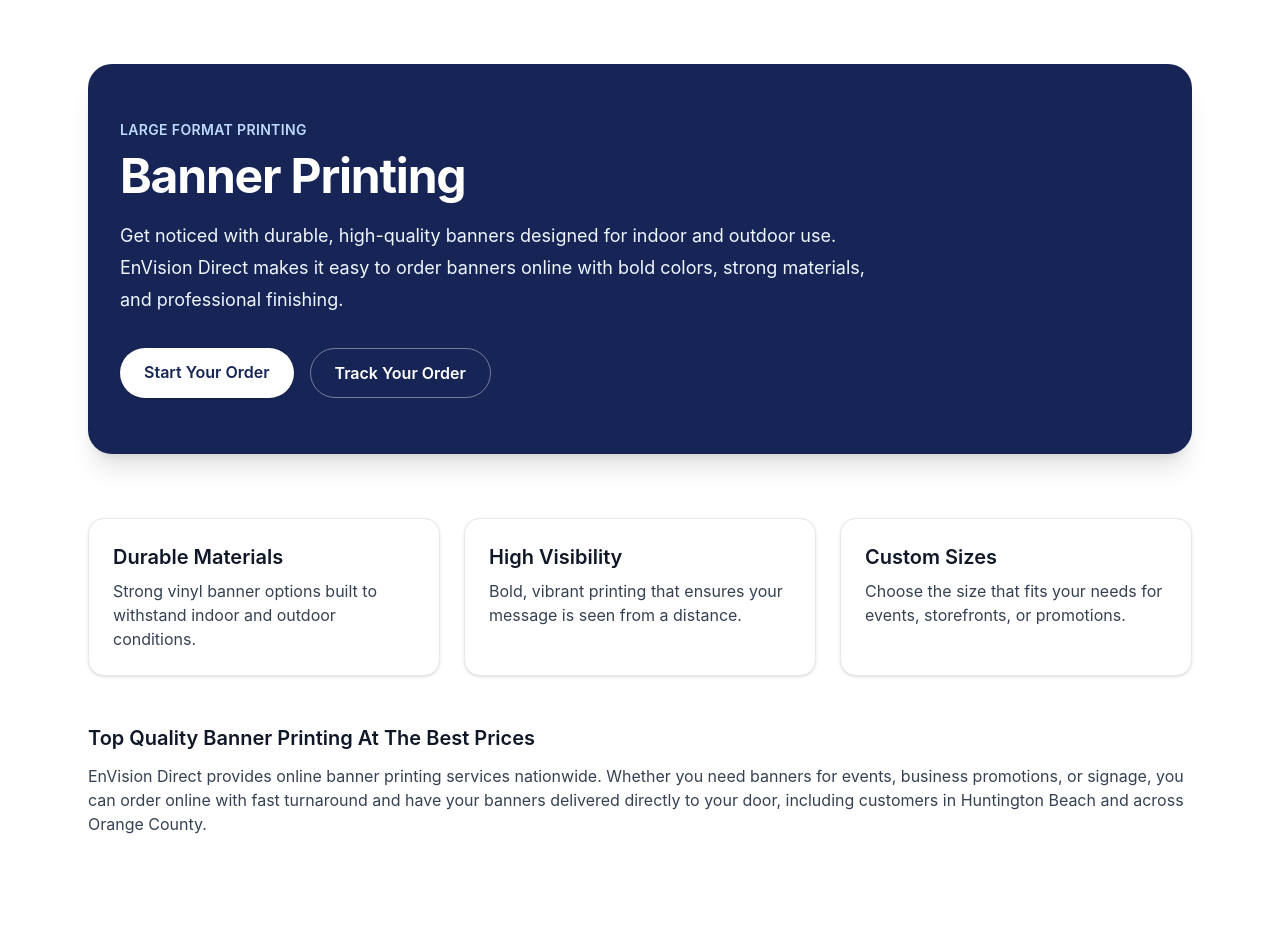
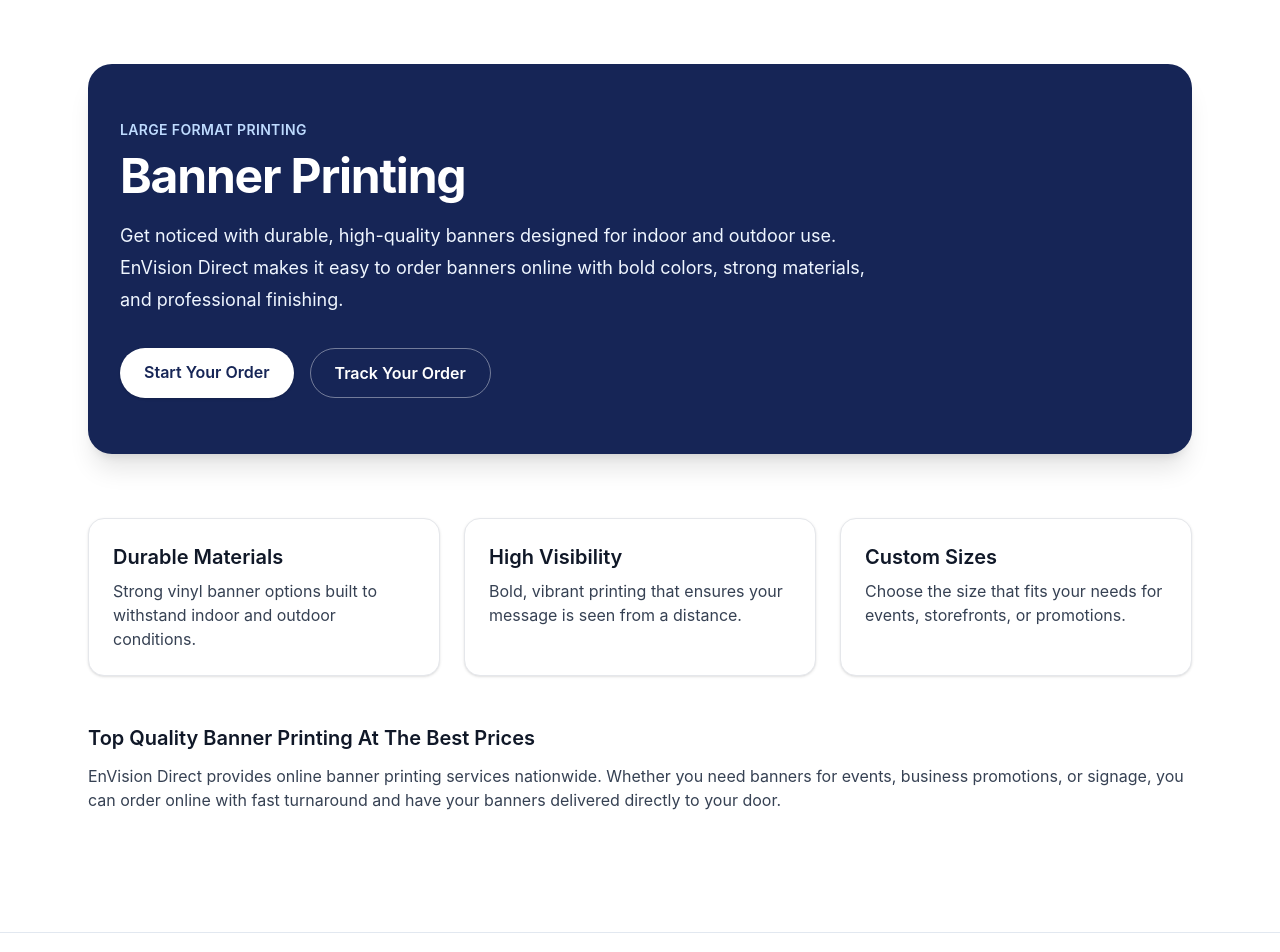
Before and after one commit to deworkenj-envision/Version-25a, a Next.js app: page /banners in a window 1280 px wide. Shown: the top 952 px of the page. Built offline with nearby package versions, Linux system fonts and the light colour scheme.

Commit message:
Update page.js

```diff
--- a/app/banners/page.js
+++ b/app/banners/page.js
@@ -82,8 +82,7 @@ export default function BannersPage() {
             EnVision Direct provides online banner printing services nationwide.
             Whether you need banners for events, business promotions, or signage,
             you can order online with fast turnaround and have your banners
-            delivered directly to your door, including customers in Huntington
-            Beach and across Orange County.
+            delivered directly to your door.
 </p>
         </p>
       </section>
```
